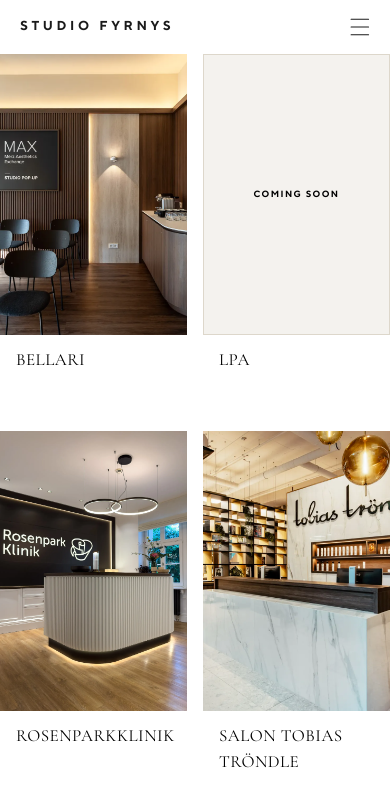
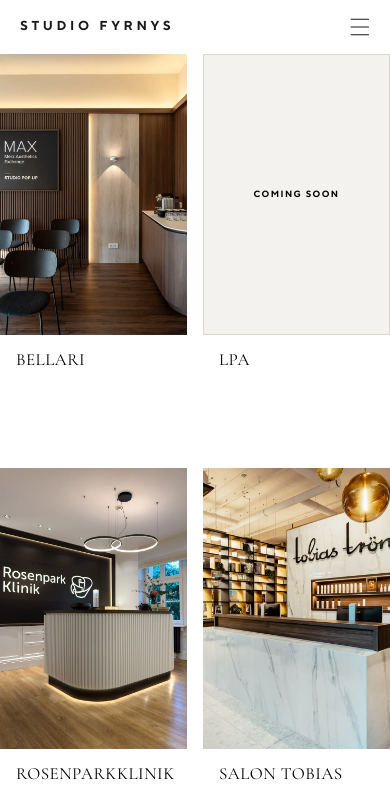
Before and after one commit to dionisbegaj10-cpu/studio-fyrnys-website, a Next.js app: page /projekte in a window 390 px wide. Shown: the top 788 px of the page. Built offline with nearby package versions, Linux system fonts and the light colour scheme.

Commit message:
Fix footer overlapping last project row on mobile grid
Co-Authored-By: Claude Sonnet 5 <noreply@anthropic.com>

```diff
--- a/src/app/globals.css
+++ b/src/app/globals.css
@@ -242,13 +242,12 @@ body {
     flex: none !important;
     width: 100% !important;
     height: auto !important;
-    aspect-ratio: 2 / 3 !important;
     display: block !important;
     margin-bottom: 0 !important;
   }
   .il-item a {
     position: static !important;
-    height: 100% !important;
+    height: auto !important;
     display: block !important;
   }
   .il-item .il-bg {
```
